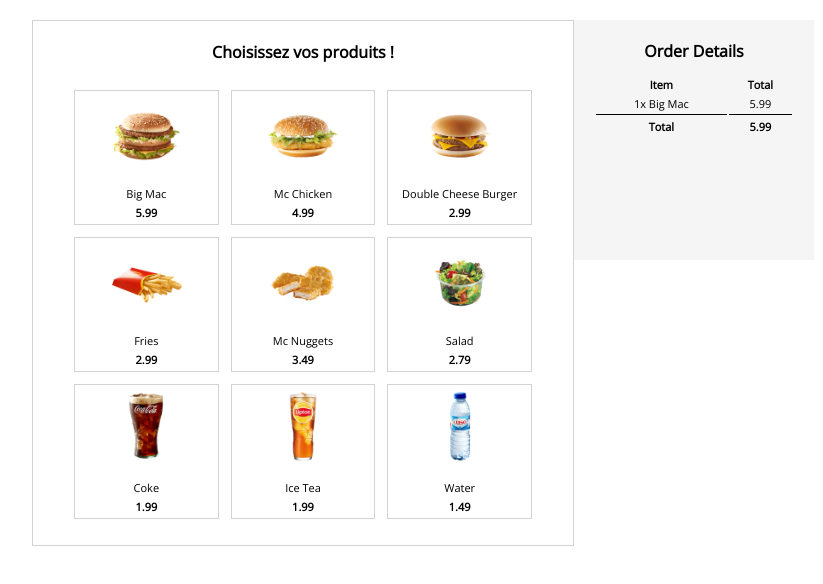
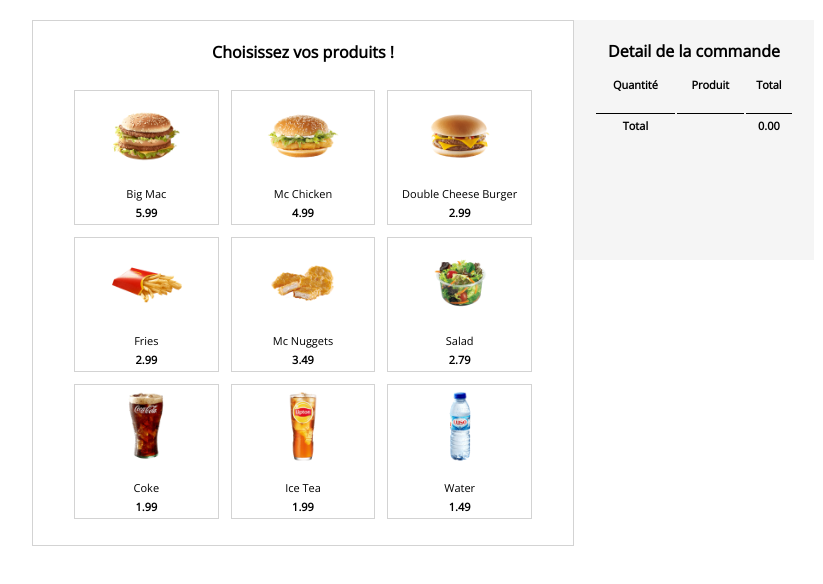
Before and after one commit to davidguerradsc/Project-1---Caisse-pour-PEPA, a plain HTML site: page index.html in a window 1280 px wide. Shown: the whole page, without its empty margins (217-1040 px from the left). Drawn offline with nearby package versions, Linux system fonts and the light colour scheme.

Commit message:
Update index.html
Ajout calcul de produits

```diff
--- a/index.html
+++ b/index.html
@@ -39,23 +39,30 @@
             </section>
 
             <section class="summary">
-                <strong>Order Details</strong>
+                <strong>Detail de la commande</strong>
                 <table>
                     <thead>
                         <tr>
-                            <th>Item</th>
+                            <th>Quantité</th>
+                            <th>Produit</th>
                             <th>Total</th>
                         </tr>
                     </thead>
                     <tbody>
-                        <tr>
-                            <td>1x Big Mac</td>
-                            <td>5.99</td>
+                        <tr v-for="product in products">
+                            <template v-if="product.active">
+
+                                <td>{{product.quantity}}</td>
+                                <td>{{product.name}}</td>
+                                <td>{{ (product.price * product.quantity).toFixed(2)}}</td>
+
+                            </template>
                         </tr>
 
                         <tr>
                             <th>Total</th>
-                            <th>5.99</th>
+                            <th></th>
+                            <th>0.00</th>
                         </tr>
                     </tbody>
                 </table>
```
